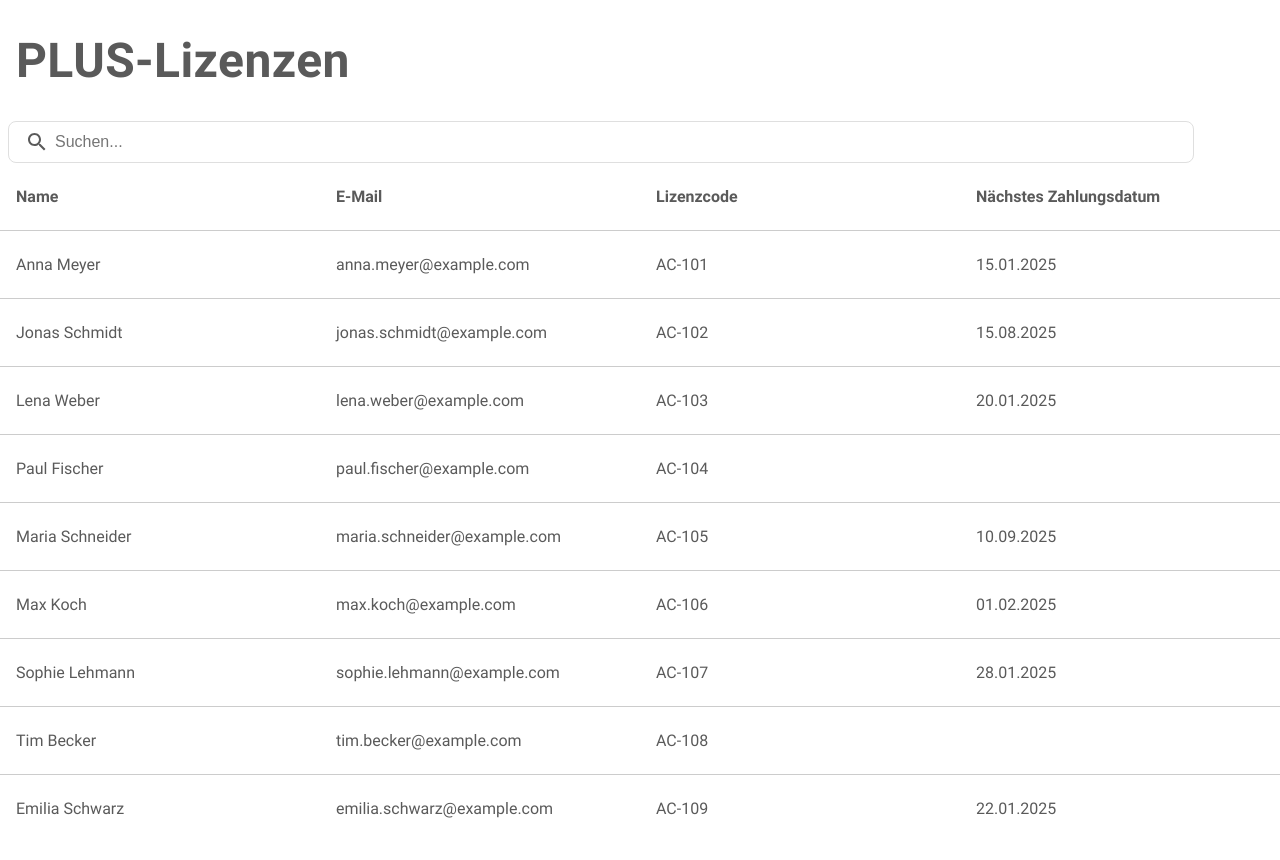
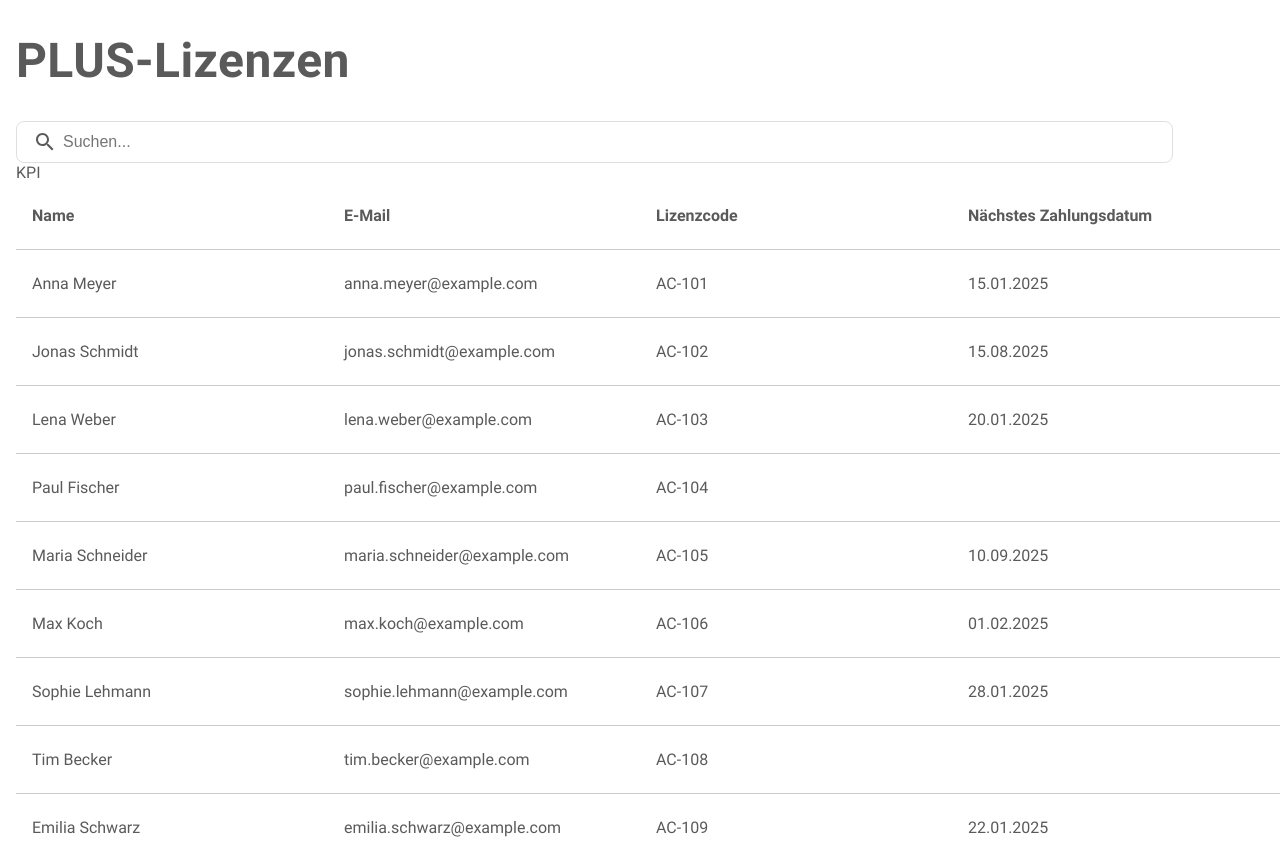
Before and after one commit to claraw-19/plus, a Next.js app: page / in a window 1280 px wide. Shown: the top 860 px of the page. Built offline with nearby package versions, Linux system fonts and the light colour scheme.

Commit message:
add kpi component

```diff
--- /dev/null
+++ b/components/Plus/Kpi.jsx
@@ -0,0 +1,3 @@
+export default function KPI() {
+  return "KPI";
+}
--- a/components/Plus/SearchBar.jsx
+++ b/components/Plus/SearchBar.jsx
@@ -11,7 +11,6 @@ const Styled = {
     padding: 0.5rem 1rem;
     border-radius: 0.5rem;
     background-color: ${({ theme }) => theme.colors.white};
-    margin: 0 0.5rem;
     border: 1.5px solid ${({ theme }) => theme.colors.grey6};
     width: 90%;
     transition:
--- a/pages/index.jsx
+++ b/pages/index.jsx
@@ -4,12 +4,13 @@ import styled from "styled-components";
 import UserListHeader from "@/components/Plus/UserListHeader";
 import SearchBar from "@/components/Plus/SearchBar";
 import { useState } from "react";
+import KPI from "@/components/Plus/Kpi";
 
 const Styled = {
   UserList: styled.ul`
     list-style: none;
     margin: 0;
-    padding: 0;
+    padding: 0 16px;
     overflow-y: auto;
     height: calc(100vh - 190px);
   `,
@@ -17,9 +18,6 @@ const Styled = {
   Header: styled.div`
     background-color: ${({ theme }) => theme.colors.white};
     z-index: 1;
-  `,
-
-  Heading: styled.h1`
     padding: 0 16px;
   `,
 };
@@ -30,8 +28,9 @@ export default function Plus() {
   return (
     <>
       <Styled.Header>
-        <Styled.Heading>PLUS-Lizenzen</Styled.Heading>
+        <h1>PLUS-Lizenzen</h1>
         <SearchBar users={users} onSearch={setFilteredUsers} />
+        <KPI />
         <UserListHeader />
       </Styled.Header>
       <Styled.UserList>
```
